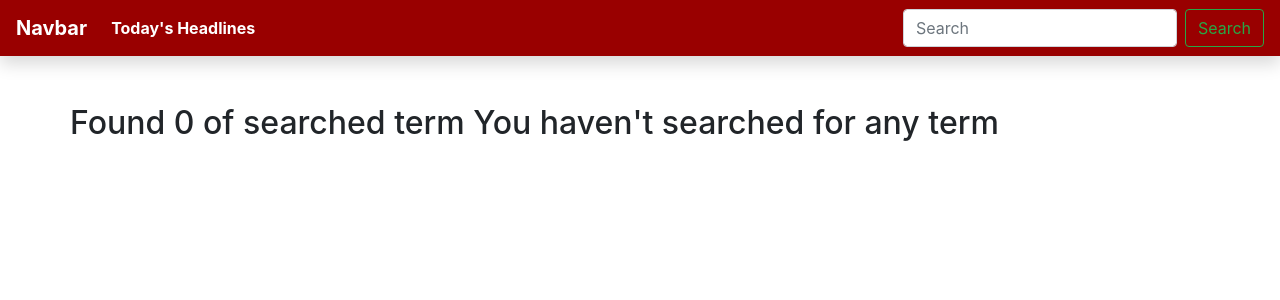
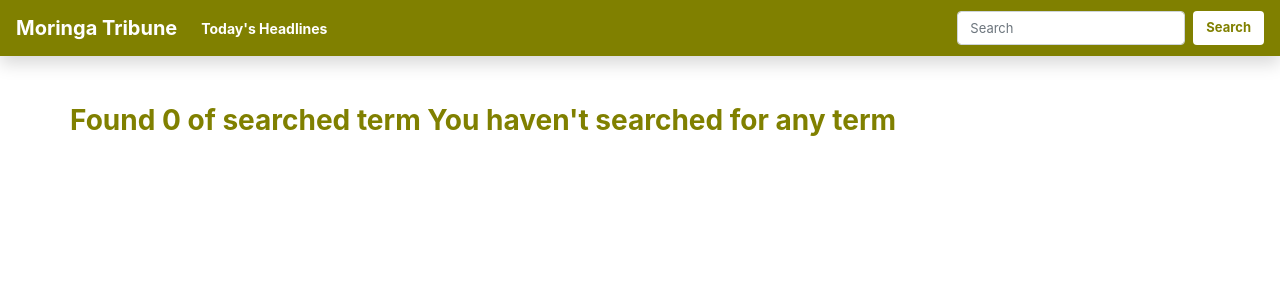
Before and after one commit to g90tony/moringa-tribune, a Django app: page /search/ in a window 1280 px wide. Shown: the top 300 px of the page. Run offline with Django 3.2, Linux system fonts and the light colour scheme; some libraries are stand-ins or nearby versions.

Commit message:
minor UI upgrades

```diff
--- a/news/templates/all-news/base.html
+++ b/news/templates/all-news/base.html
@@ -22,6 +22,7 @@
     <!-- static stylesheet -->
     <link rel="stylesheet" href="{% static 'css/base-news.css' %}" />
     <link rel="stylesheet" href="{% static 'css/navbar.css' %}" />
+    <link rel="stylesheet" href="{% static 'css/article.css' %}" />
     <!-- end of style block -->
     {% endblock styles %}
     <meta name="description" content="" />
@@ -34,7 +35,9 @@
     <!-- start of content block -->
     {% block content %}
     <div class="px-5 w-100">
-      <p>News for {{date | date:'l d F Y'}}</p>
+      <p class="font-weight-bold text-olive">
+        News for {{date | date:'l d F Y'}}
+      </p>
     </div>
     <!-- end of content bloxk -->
     {% endblock content %}
--- a/news/templates/all-news/search.html
+++ b/news/templates/all-news/search.html
@@ -2,22 +2,23 @@
 <div class="container">
   <div class="row">
     {% if articles %}
-    <h2 class="mb-5">
+    <h2 class="mb-5 h3 text-olive font-weight-bold">
       Found {{articles| length }} of searched term {{search_header}}
     </h2>
     {% else %}
-    <h2>Found 0 of searched term {{search_header}}</h2>
+    <h2 class="mb-5 h3 text-olive font-weight-bold">
+      Found 0 of searched term {{search_header}}
+    </h2>
     {% endif %}
   </div>
 
-  <div class="row">
+  <div class="row justify-content-center">
     {% if articles %} {% for item in articles %}
-    <div class="card news-card text-white bg-light shadow border-0 m-5">
+    <div class="card news-card text-white bg-light shadow border-0 m-2">
       <img class="card-img-top" src="{{item.article_img.url}}" alt="" />
       <div class="card-body">
         <h5 class="card-title text-dark">{{item.title}}</h5>
-        <p class="card-text text-dark">Text</p>
-        <a href="{% url 'news:View Article' item.id">Continue Reading...</a>
+        <a href="{% url 'news:View Article' item.id %}">Read</a>
       </div>
     </div>
     {% endfor %} {% endif %}
--- a/news/templates/navbar.html
+++ b/news/templates/navbar.html
@@ -1,5 +1,7 @@
-<nav class="navbar navbar-expand-sm custom-navbar shadow mb-5">
-  <a class="navbar-brand" href="{% url 'news:Todays News' %}">Navbar</a>
+<nav class="navbar navbar-expand-sm navbar-dark custom-navbar shadow mb-5">
+  <a class="navbar-brand" href="{% url 'news:Todays News' %}"
+    >Moringa Tribune</a
+  >
   <button
     class="navbar-toggler d-lg-none"
     type="button"
@@ -30,9 +32,7 @@
         placeholder="Search"
         aria-label="Search"
       />
-      <button class="btn btn-outline-success my-2 my-sm-0" type="submit">
-        Search
-      </button>
+      <button class="btn my-2 my-sm-0" type="submit">Search</button>
     </form>
   </div>
 </nav>
--- /dev/null
+++ b/static/css/article.css
@@ -0,0 +1,8 @@
+.article-view {
+  text-align: center;
+}
+
+.article-view img {
+  max-height: 500px;
+  object-fit: cover;
+}
--- a/static/css/base-news.css
+++ b/static/css/base-news.css
@@ -1,12 +1,12 @@
-h1 {
-  font-size: 28px;
+.text-olive {
+  color: #808000;
 }
 
 .news-card {
   width: 250px;
   margin: 30px;
   height: 350px;
-  background-color: #990000 !important;
+  background-color: #808000 !important;
 }
 
 .news-card img {
@@ -24,7 +24,7 @@ h1 {
 .news-card a {
   color: #fff;
   text-decoration: none;
-  font-weight: 700;
+  font-weight: 600;
   font-size: 14px;
   margin: 0 !important;
 }
--- a/static/css/navbar.css
+++ b/static/css/navbar.css
@@ -1,5 +1,5 @@
 .custom-navbar {
-  background-color: #990000 !important;
+  background-color: #808000 !important;
   color: #fff !important;
 }
 
@@ -8,3 +8,18 @@
   color: #fff !important;
   font-weight: 700;
 }
+
+.custom-navbar li {
+  font-size: 14px;
+}
+
+.custom-navbar .btn {
+  background-color: #fff;
+  color: #808000;
+  font-weight: 700;
+  font-size: 13px;
+}
+
+.custom-navbar input {
+  font-size: 13px;
+}
```
Also changed, not shown: news/templates/all-news/article.html (+11 -8 lines).
